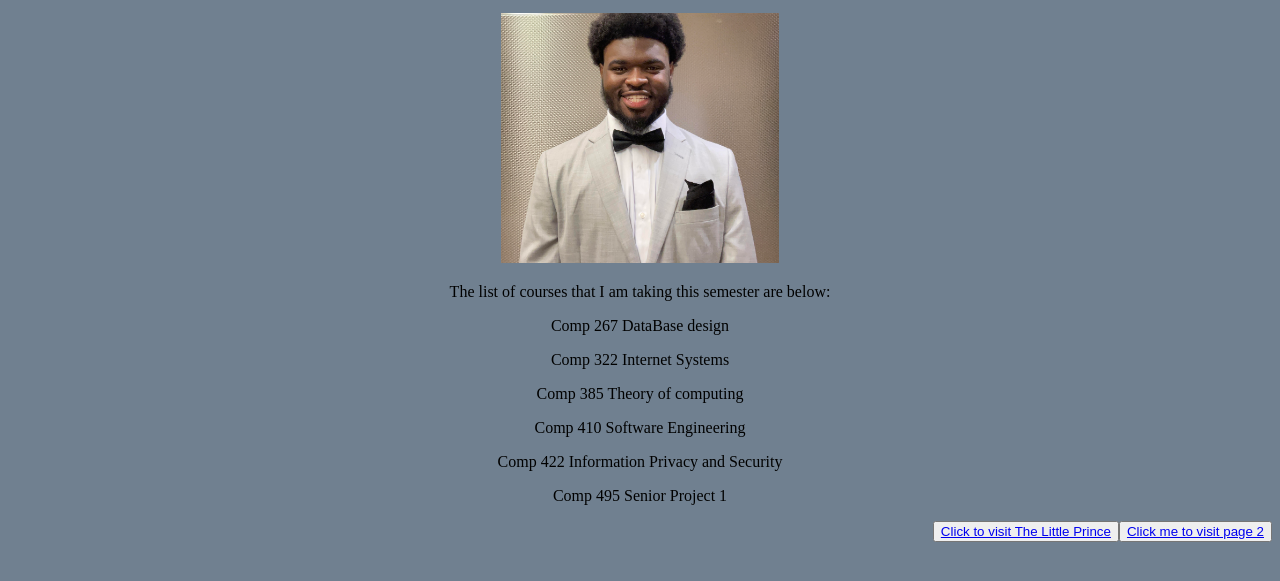
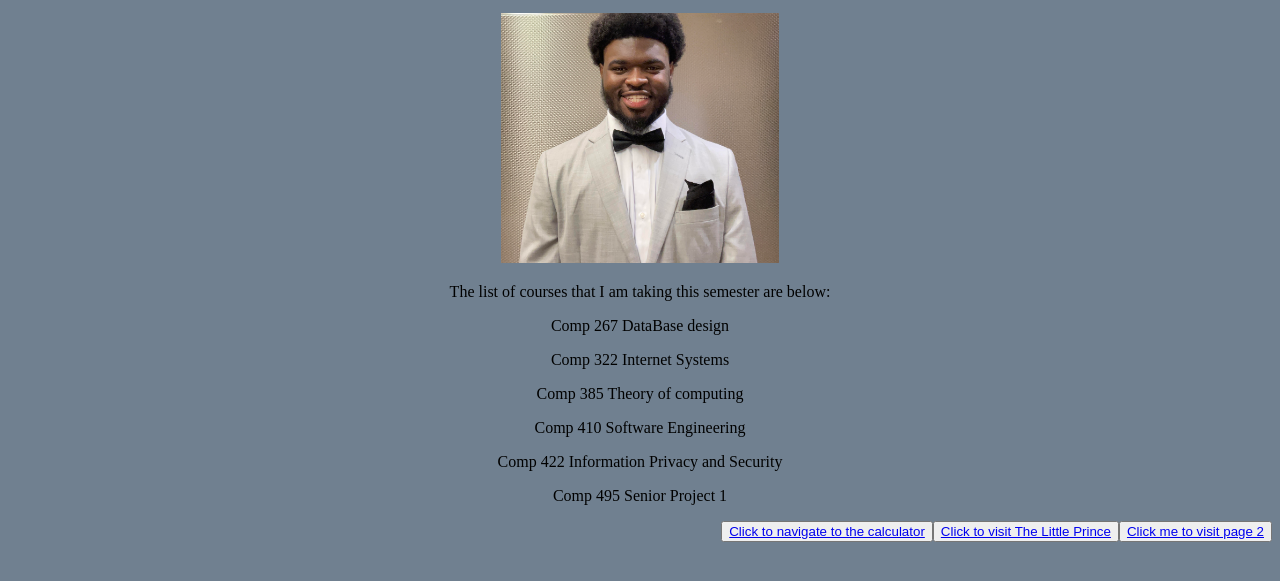
Before and after one commit to TheRealJahseim-322/Hello-World, a plain HTML site: page index.html in a window 1280 px wide. Shown: the part 119-700 px from the top of the page. Drawn offline with Linux system fonts and the light colour scheme; files whose address does not match are found by name.

Commit message:
Update index.html

```diff
--- a/index.html
+++ b/index.html
@@ -41,6 +41,7 @@
 
 <button style="float: right;"><a href= "little_prince.html" target=_self title="" >Click to visit The Little Prince</a></button> <!-- Link to The Little Prince -->
 
+<button style="float: right;"><a href= "calculator.html" target=_self title="" >Click to navigate to the calculator </a></button>
 
 </body>
 
```
